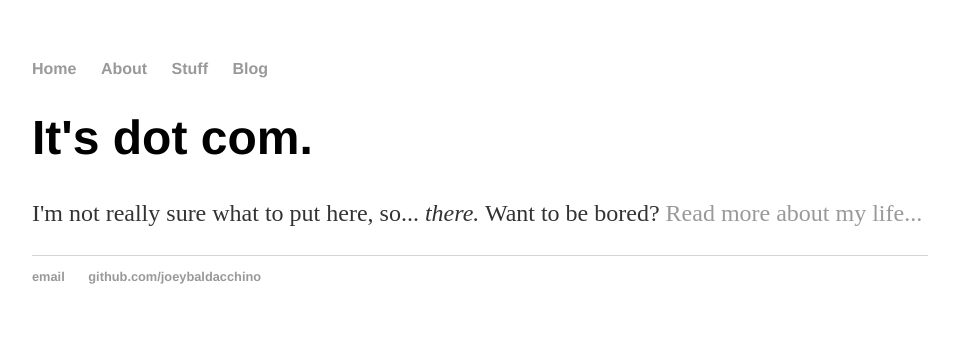
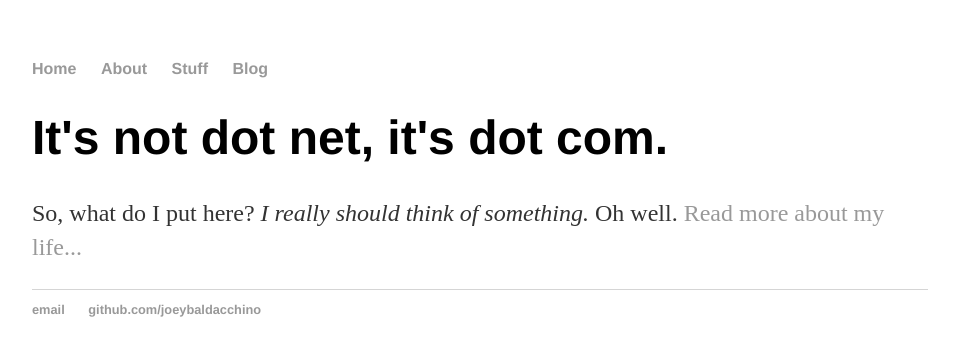
Before and after one commit to joeybaldacchino/joeybaldacchino.github.io, a Jekyll site: the page built from index.html, in a window 1280 px wide. Shown: the top 356 px of the page, without its empty margins (160-1119 px from the left). Built offline with Jekyll 4.4.1, drawn with Linux system fonts in a browser that asks for light colours.

Commit message:
Update index.html

```diff
--- a/index.html
+++ b/index.html
@@ -1,30 +1,8 @@
-<!DOCTYPE html>
-<html>
-	<head>
-		<title>Welclome to my wedsite!</title>
-		<!-- Link to main stylesheet -->
-		<link rel="stylesheet" type="text/css" href="/css/main.css">
-	</head>
-	<body>
-		<nav>
-    		<ul>
-        		<li><a href="/">Home</a></li>
-	        	<li><a href="/about">About</a></li>
-        		<li><a href="/cv">Stuff</a></li>
-        		<li><a href="/blog">Blog</a></li>
-    		</ul>
-		</nav>
-		<div class="container">
-    		<div class="blurb">
-        		<h1>It's dot com.</h1>
-				<p>I'm not really sure what to put here, so... <em>there.</em> Want to be bored? <a href="/about">Read more about my life...</a></p>
-    		</div><!-- /.blurb -->
-		</div><!-- /.container -->
-		<footer>
-    		<ul>
-        		<li><a href="mailto:lol@no.com">email</a></li>
-        		<li><a href="https://github.com/joeybaldacchino">github.com/joeybaldacchino</a></li>
-			</ul>
-		</footer>
-	</body>
-</html>
+---
+layout: default
+title: Welclome to my wedsite!
+---
+<div class="blurb">
+	<h1>It's not dot net, it's dot com.</h1>
+	<p>So, what do I put here? <em>I really should think of something.</em> Oh well. <a href="/about">Read more about my life...</a></p>
+</div><!-- /.blurb -->
```
